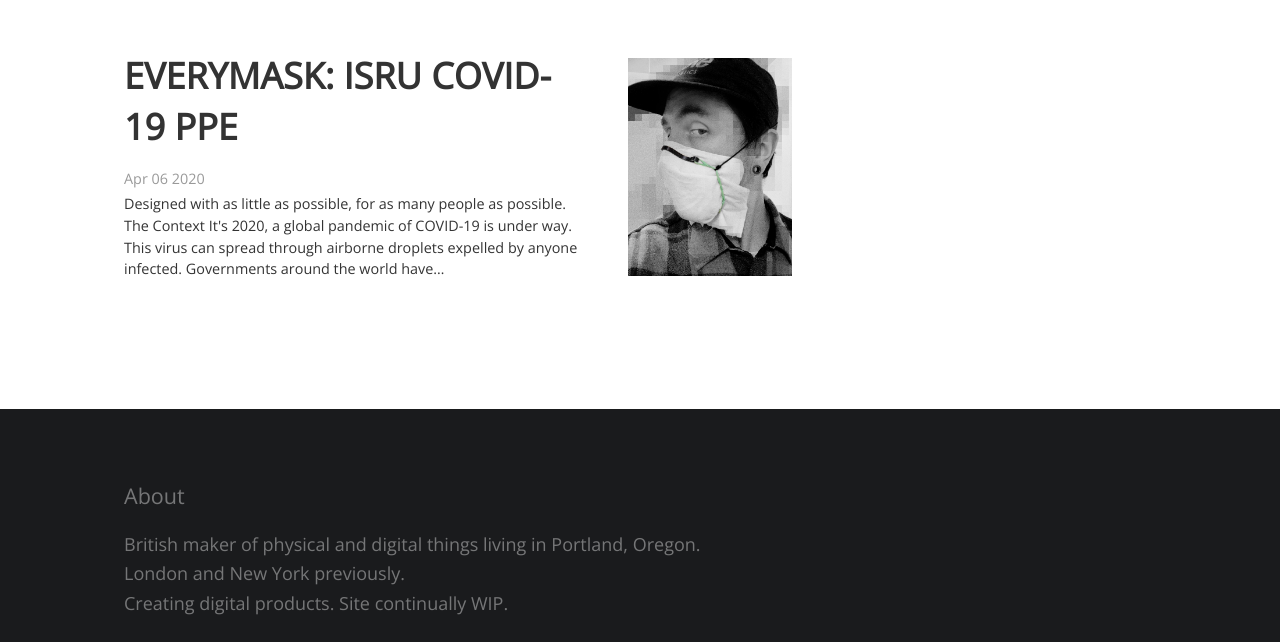
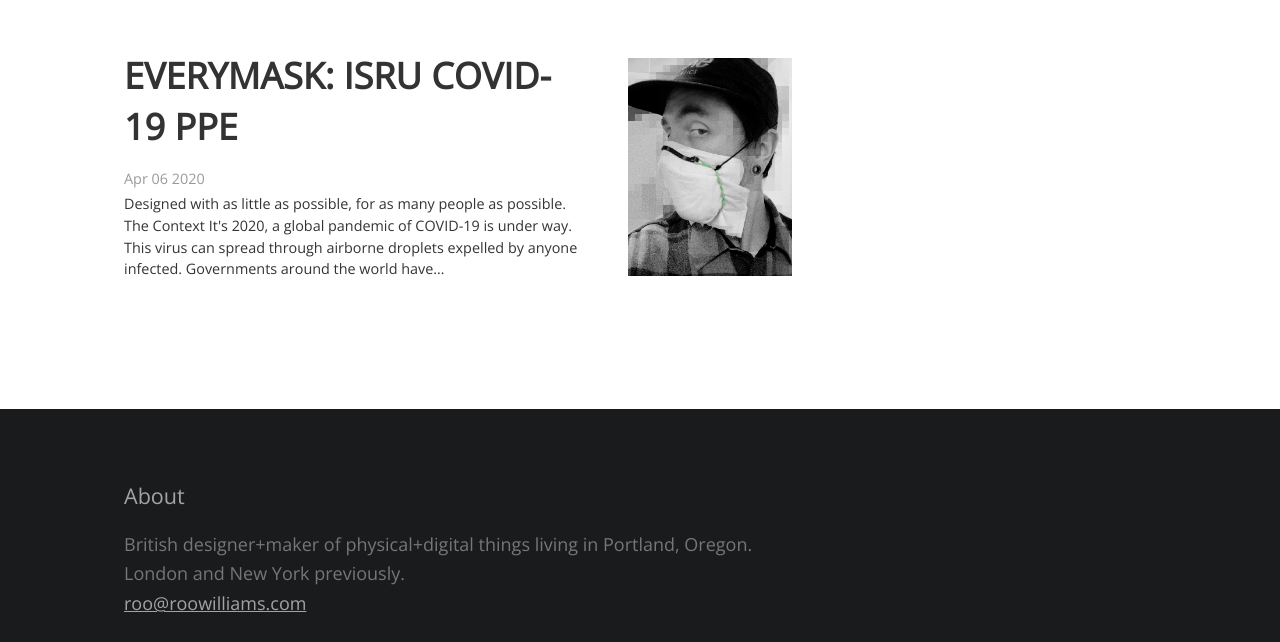
Before and after one commit to roowilliams/roowilliams.com, a Gatsby site: page / in a window 1280 px wide. Shown: the part 968-1610 px from the top of the page. Built offline with nearby package versions, Linux system fonts and the light colour scheme; Gatsby itself is replaced by a stand-in of ours; some packages are replaced by stand-ins of ours.

Commit message:
add email

```diff
--- a/src/components/footer.js
+++ b/src/components/footer.js
@@ -11,21 +11,30 @@ const Container = styled.footer`
   color: rgba(255, 255, 255, 0.4);
   font-size: 0.8rem;
 `
+const DarkLink = styled.a`
+ color: rgba(255, 255, 255, 0.6);
+ text-decoration: underline;
 
+ &:hover {
+  color: rgba(255, 255, 255, 0.9);
+ }
+
+`
 export default () => (
   <>
     <Section style={{ backgroundColor: "rgb(26, 27, 29)" }}>
-      <SectionHeader style={{ color: "rgba(255,255,255,0.4)" }}>
+      <SectionHeader style={{ color: "rgba(255,255,255,0.6)" }}>
         About
         </SectionHeader>
       <p style={{ color: "rgba(255,255,255,0.4)" }}>
-        British maker of physical and digital things living in Portland,
+        British designer+maker of physical+digital things living in Portland,
         Oregon.
           <br />
           London and New York previously.
+
           <br />
-          Creating digital products. Site continually WIP.
-        </p>
+        <DarkLink href="mailto:roo@roowilliams.com">roo@roowilliams.com</DarkLink>
+      </p>
       <SocialIcon
         url="https://instagram.com/roowilliams"
         bgColor="rgba(255,255,255,0.4)"
```
